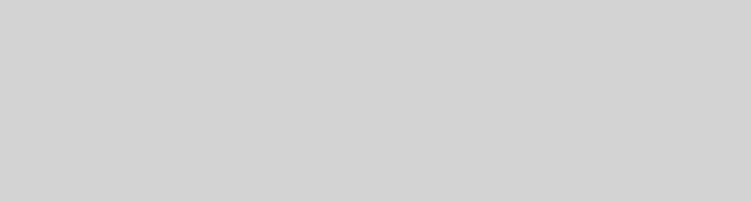
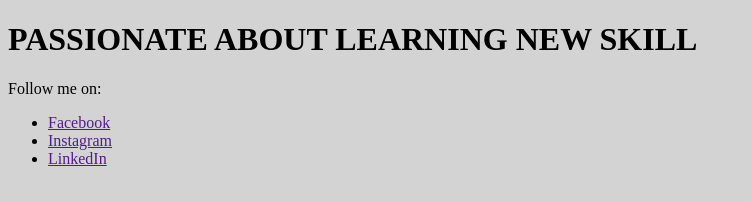
Before and after one commit to rupeshmoulit/Rupesh-Protfolio, a plain HTML site: page index.html in a window 1280 px wide. Shown: the whole page, without its empty margins (0-751 px from the left). Drawn offline with Linux system fonts and the light colour scheme.

Commit message:
Feat : Added Head and Footer

```diff
--- a/index.html
+++ b/index.html
@@ -13,6 +13,16 @@
     </style>
 </head>
 <body>
-
+    <h1>
+        PASSIONATE ABOUT LEARNING NEW SKILL
+    </h1>
+    <footer>
+        <p>Follow me on:</p>
+        <ul>
+            <li><a href="">Facebook</a></li>
+            <li><a href="">Instagram</a></li>
+            <li><a href="">LinkedIn</a></li>
+        </ul>
+    </footer>
 </body>
 </html>
```
